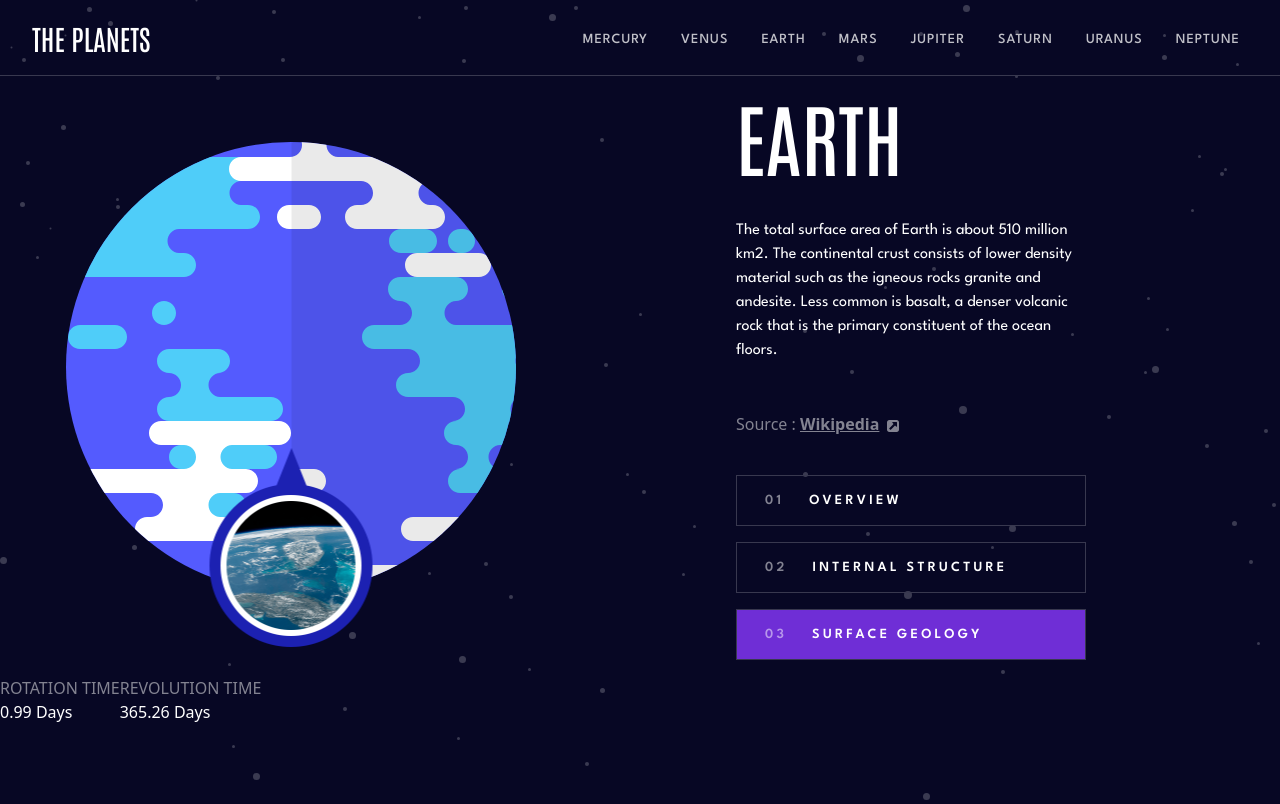
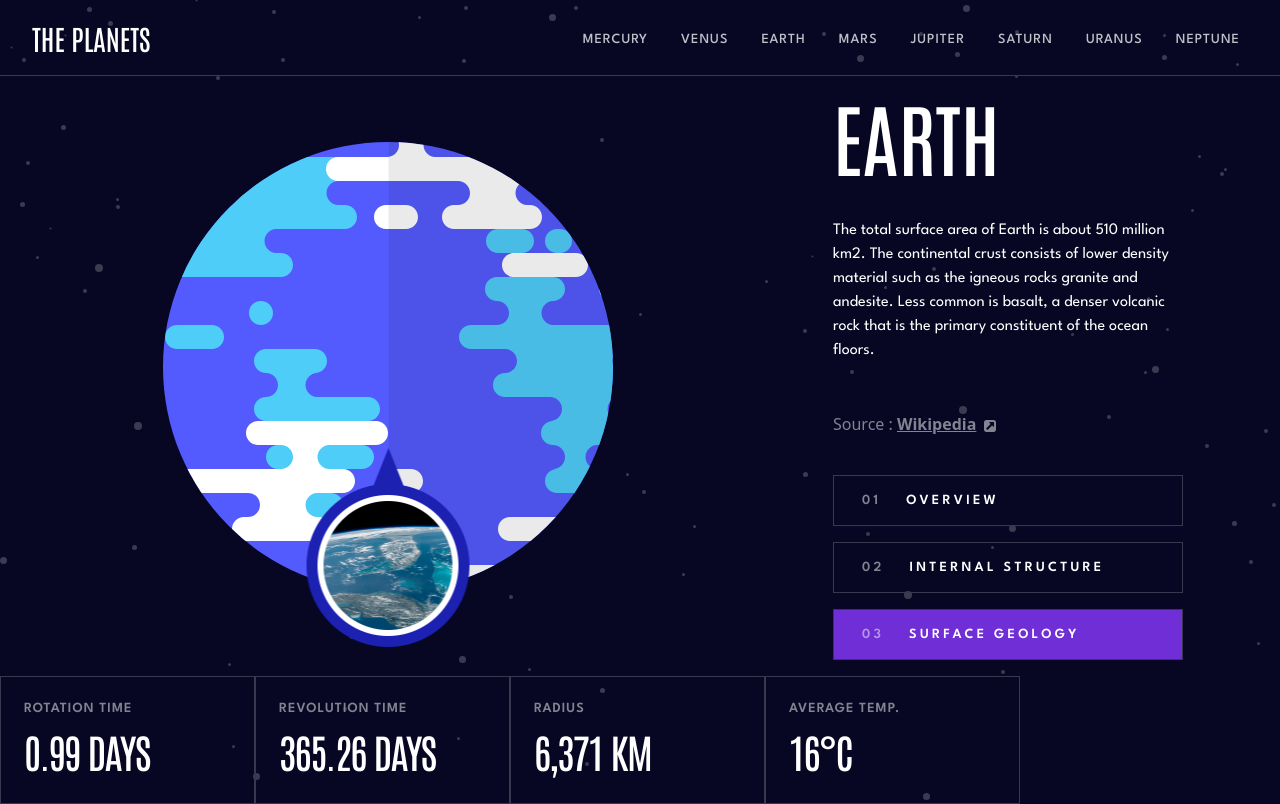
Before and after one commit to daklo91/the-planets, a Next.js app: page /earth/geology in a window 1280 px wide. Built offline with nearby package versions, Linux system fonts and the light colour scheme.

Commit message:
Create PlanetDetailCard component fix #12

```diff
--- /dev/null
+++ b/src/app/[planet]/[view]/_components/PlanetDetailCard.tsx
@@ -0,0 +1,16 @@
+import { ReactNode } from "react";
+
+interface PlanetDetailCardProps {
+  children: ReactNode;
+  planetStat: string;
+}
+
+export default function PlanetDetailCard({ children, planetStat }: PlanetDetailCardProps) {
+
+  return (
+    <div className="border-accent border-[1px] pt-[19px] pb-[22px] px-[23px] w-[255px]">
+          <p className="text-secondary font-spartan font-semibold text-[14px] leading-[25px] tracking-[1px]">{children}</p>
+          <p className="text-primary font-antonio tracking-[-1.5px] text-[40px] uppercase">{planetStat}</p>
+    </div>
+  );
+}
--- a/src/app/[planet]/[view]/page.tsx
+++ b/src/app/[planet]/[view]/page.tsx
@@ -2,6 +2,7 @@ import { notFound } from "next/navigation";
 import planetDataArray from "@/data/data.json";
 import PlanetImage from "./_components/PlanetImage";
 import PlanetViewLinks from "./_components/PlanetViewLinks";
+import PlanetDetailCard from "./_components/PlanetDetailCard";
 
 const VALID_VIEWS = ["overview", "structure", "geology"] as const;
 type ViewKey = typeof VALID_VIEWS[number];
@@ -32,7 +33,7 @@ export default function PlanetPage({ params }: Props) {
 
   return (
     <main>
-      <div className="flex max-w-[1086px] justify-between">
+      <div className="flex max-w-[1086px] justify-between m-auto">
         <div className="w-1/2">
           <PlanetImage
             images={planetData.images}
@@ -61,14 +62,10 @@ export default function PlanetPage({ params }: Props) {
         </div>
       </div>
       <div className="flex">
-        <div>
-          <p className="text-secondary">ROTATION TIME</p>
-          <p className="text-primary">{planetData.rotation}</p>
-        </div>
-        <div>
-          <p className="text-secondary">REVOLUTION TIME</p>
-          <p className="text-primary">{planetData.revolution}</p>
-        </div>
+        <PlanetDetailCard planetStat={planetData.rotation}>ROTATION TIME</PlanetDetailCard>
+        <PlanetDetailCard planetStat={planetData.revolution}>REVOLUTION TIME</PlanetDetailCard>
+        <PlanetDetailCard planetStat={planetData.radius}>RADIUS</PlanetDetailCard>
+        <PlanetDetailCard planetStat={planetData.temperature}>AVERAGE TEMP.</PlanetDetailCard>
       </div>
     </main>
   );
```
